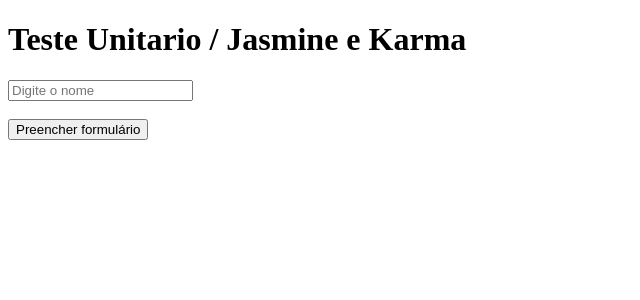
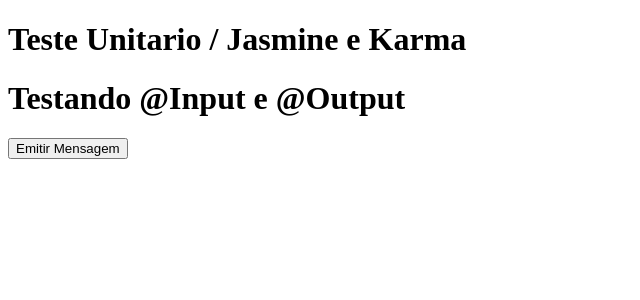
Before and after one commit to fc0n/teste-unitario-2.0, an Angular app: page / in a window 1280 px wide. Shown: the top 300 px of the page, without its empty margins (0-640 px from the left). Built offline with nearby package versions, Linux system fonts and the light colour scheme.

Commit message:
testando Entradas e Saídas - @Input e @Output

```diff
--- a/src/app/app.component.html
+++ b/src/app/app.component.html
@@ -22,7 +22,11 @@
 
 <!-- <app-handle-event></app-handle-event> -->
 
+<!-- <app-fill-form></app-fill-form> -->
+
 <h1>Teste Unitario / Jasmine e Karma</h1>
 
-<app-fill-form></app-fill-form>
+<app-input-output
+[user]="user"
+(userMessage)="getUserMessage($event)"></app-input-output>
 <router-outlet></router-outlet>
--- a/src/app/app.component.ts
+++ b/src/app/app.component.ts
@@ -1,10 +1,22 @@
-import { Component } from '@angular/core';
+import { Component, OnInit } from '@angular/core';
 
 @Component({
   selector: 'app-root',
   templateUrl: './app.component.html',
   styleUrls: ['./app.component.scss']
 })
-export class AppComponent {
+export class AppComponent implements OnInit {
   title = 'teste-unitarios';
+  user: any;
+
+  constructor() {
+  }
+
+  ngOnInit(): void {
+    this.user = { name: 'Jean', email: 'jean.gabriel@gmail.com', password: '091011' }
+  }
+
+  getUserMessage(event: any) {
+    console.log('Mensagem do filho: ', event)
+  }
 }
--- a/src/app/app.module.ts
+++ b/src/app/app.module.ts
@@ -19,6 +19,7 @@
 import { AutoDetectChangeComponent } from './auto-detect-change/auto-detect-change.component';
 import { HandleEventComponent } from './handle-event/handle-event.component';
 import { FillFormComponent } from './fill-form/fill-form.component';
+import { InputOutputComponent } from './input-output/input-output.component';
 
 @NgModule({
   declarations: [
@@ -37,6 +38,7 @@
     AutoDetectChangeComponent,
     HandleEventComponent,
     FillFormComponent,
+    InputOutputComponent,
   ],
   imports: [
     BrowserModule,
--- /dev/null
+++ b/src/app/input-output/input-output.component.html
@@ -0,0 +1,3 @@
+<h1>Testando @Input e @Output</h1>
+
+<button (click)="onUserEmit()">Emitir Mensagem</button>
--- /dev/null
+++ b/src/app/input-output/input-output.component.ts
@@ -0,0 +1,22 @@
+import { Component, EventEmitter, Input, OnInit, Output } from '@angular/core';
+
+@Component({
+  selector: 'app-input-output',
+  templateUrl: './input-output.component.html',
+  styleUrls: ['./input-output.component.scss']
+})
+export class InputOutputComponent implements OnInit {
+  @Input() user: any;
+  @Output() userMessage: EventEmitter<any> = new EventEmitter();
+
+  constructor() { }
+
+  ngOnInit(): void {
+    //console.log('Recebi o usuario do componente pai: ', this.user)
+  }
+
+  onUserEmit() {
+    this.userMessage.emit('Recebi o usuario!')
+  }
+
+}
```
Also changed, not shown: src/app/input-output/input-output.component.scss (added), 2 other files (tests, documents, lock files or other folders).
